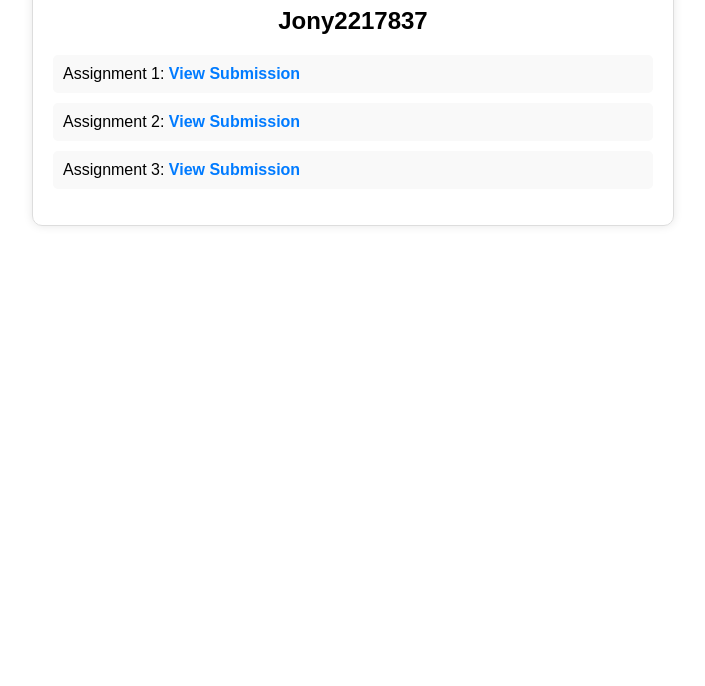
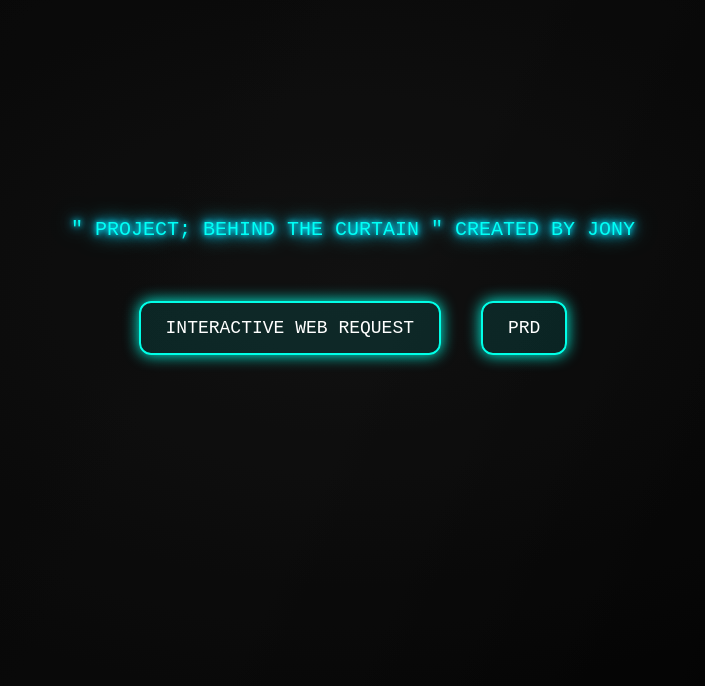
Before and after one commit to JonyCap/Global-logistics, a plain HTML site: page index1.html in a window 1280 px wide. Shown: the part 114-800 px from the top of the page, without its empty margins (287-992 px from the left). Drawn offline with Linux system fonts and the light colour scheme.

Commit message:
Update index1.html
Signed-off-by: JonyCap <jonycap924@gmail.com>

```diff
--- a/index1.html
+++ b/index1.html
@@ -3,59 +3,83 @@
 <head>
   <meta charset="UTF-8" />
   <meta name="viewport" content="width=device-width, initial-scale=1.0" />
-    <title>Assignment Submissions</title>
+  <title>Project by Jony</title>
   <style>
     body {
-        font-family: Arial, sans-serif;
-        max-width: 600px;
-        margin: 20px auto;
-        padding: 20px;
-        border: 1px solid #ddd;
-        border-radius: 10px;
-        box-shadow: 0 0 10px rgba(0, 0, 0, 0.1);
+      margin: 0;
+      font-family: 'Courier New', monospace;
+      height: 100vh;
+      background: radial-gradient(ellipse at center, #0f0f0f 0%, #000000 100%);
+      overflow: hidden;
+      color: #00ffea;
+      display: flex;
+      flex-direction: column;
+      align-items: center;
+      justify-content: center;
     }
-      h2 {
-        text-align: center;
+
+    .glow-text {
+      font-size: 20px;
+      color: #00fff7;
+      text-shadow: 0 0 5px #00f2ff, 0 0 10px #00d0ff, 0 0 15px #00bfff, 0 0 25px #00ffff;
+      margin-bottom: 60px;
     }
-      ul {
-        list-style-type: none;
-        padding: 0;
+
+    .button-container {
+      display: flex;
+      gap: 40px;
+      flex-wrap: wrap;
+      justify-content: center;
     }
-      li {
-        margin: 10px 0;
-        padding: 10px;
-        background: #f9f9f9;
-        border-radius: 5px;
+
+    .glow-button {
+      background: rgba(0, 255, 240, 0.1);
+      border: 2px solid #00ffe7;
+      padding: 15px 25px;
+      font-size: 18px;
+      text-transform: uppercase;
+      color: #ffffff;
+      text-decoration: none;
+      border-radius: 12px;
+      box-shadow: 0 0 15px #00ffe7;
+      transition: all 0.3s ease-in-out;
     }
-      a {
-        text-decoration: none;
-        color: #007bff;
-        font-weight: bold;
+
+    .glow-button:hover {
+      background-color: #00ffe7;
+      color: #000000;
+      box-shadow: 0 0 25px #00ffe7, 0 0 40px #00ffe7;
+      transform: scale(1.05);
     }
-      a:hover {
-        text-decoration: underline;
+
+    .neon-bg {
+      position: absolute;
+      width: 100%;
+      height: 100%;
+      top: 0;
+      left: 0;
+      background: linear-gradient(115deg, #0f0f0f, #1a1a1a, #000000);
+      opacity: 0.3;
+      z-index: -1;
+      animation: neonPulse 6s ease-in-out infinite;
+    }
+
+    @keyframes neonPulse {
+      0%, 100% {
+        filter: hue-rotate(0deg);
+      }
+      50% {
+        filter: hue-rotate(90deg);
+      }
     }
   </style>
 </head>
 <body>
-    <h1>Global Logistics</h1>
-    <h2>Jony2217837</h2>
-    <ul>
-      <li>
-        Assignment 1:
-        <a href="https://excalidraw.com/#room=b468e6a21498408484d7,An9CUMKcCUUqtMzfSEucQQ" target="_blank"
-          >View Submission</a
-        >
-      </li>
-      <li>
-        Assignment 2:
-        <a href="" target="_blank">View Submission</a>
-      </li>
-      <li>
-        Assignment 3:
-        <a href="" target="_blank">View Submission</a>
-      </li>
-      <!-- Add more assignments as needed -->
-    </ul>
+  <div class="neon-bg"></div>
+  <div class="glow-text">" PROJECT; BEHIND THE CURTAIN " CREATED BY JONY</div>
+  <div class="button-container">
+    <a class="glow-button" href="https://your-link-to-interactive-web-request.com" target="_blank">Interactive Web Request</a>
+    <a class="glow-button" href="https://your-link-to-prd.com" target="_blank">PRD</a>
+  </div>
 </body>
 </html>
```
Lines whose indentation alone changed are shown as unchanged.
